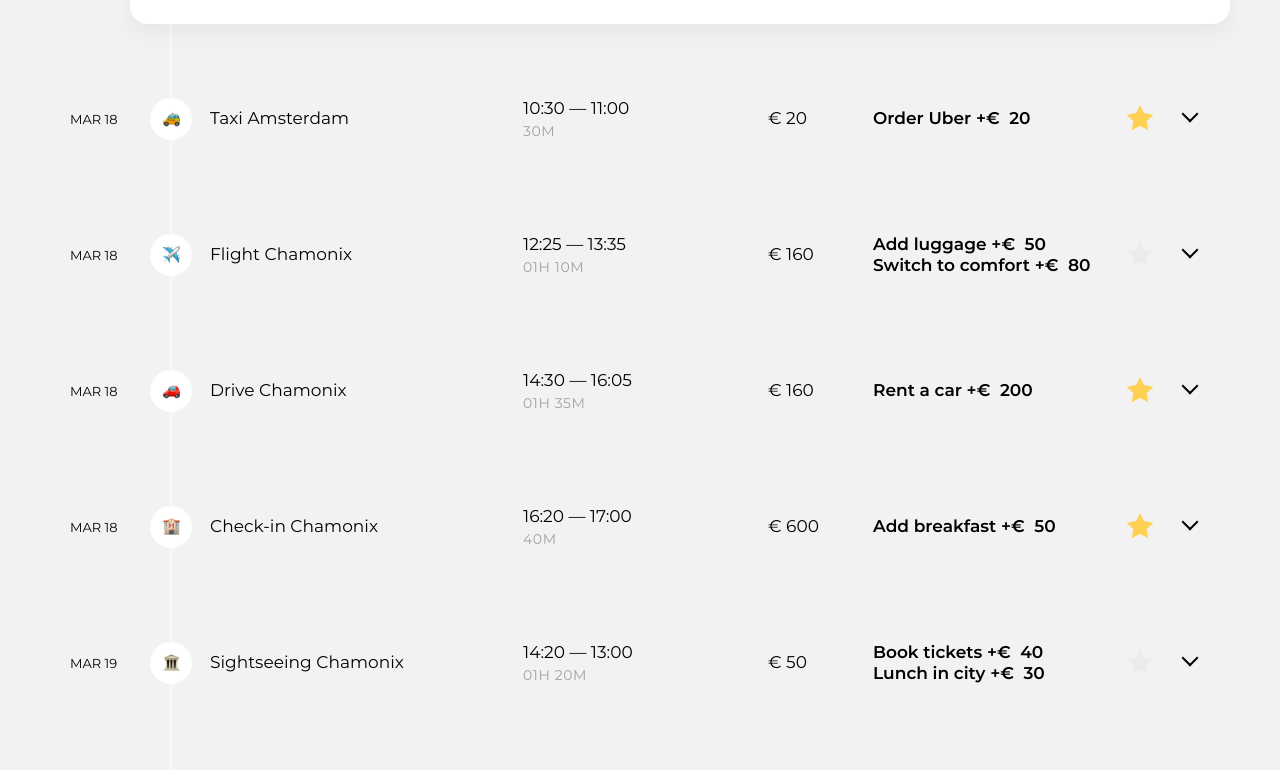
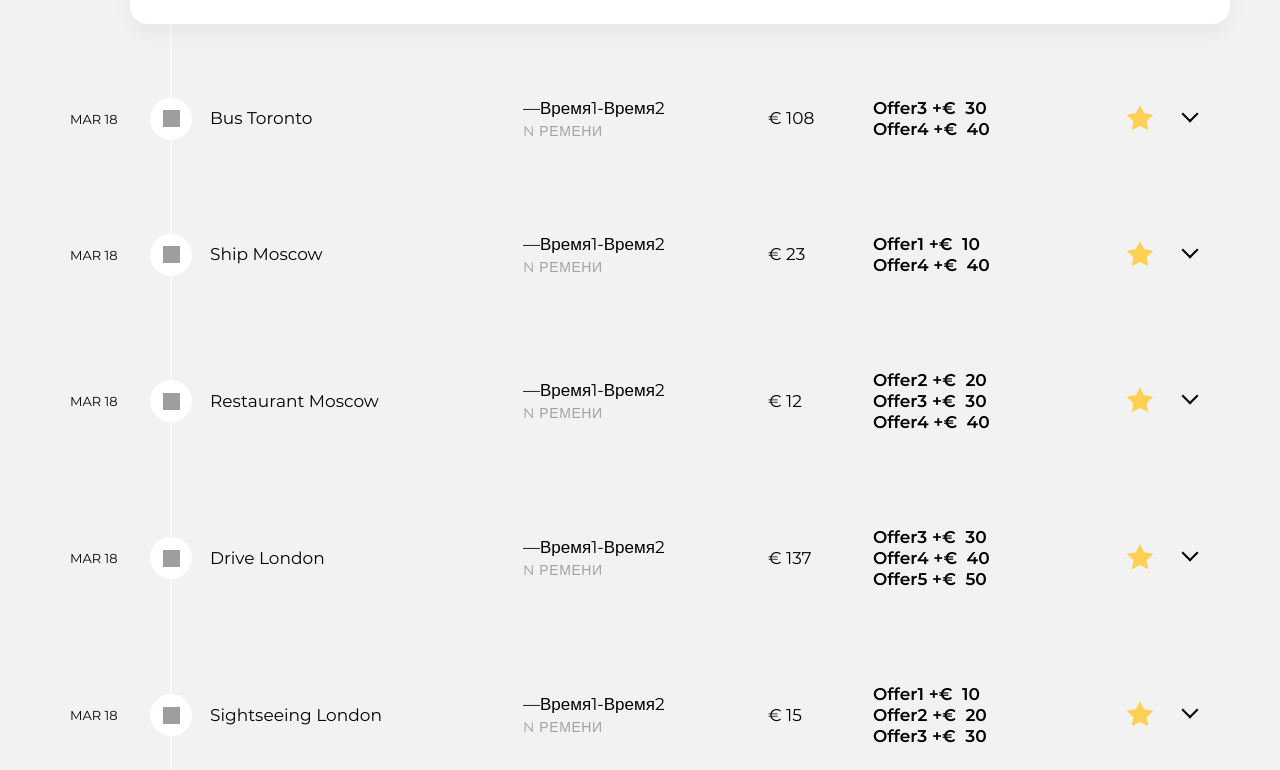
Before and after one commit to skrotikovsky/1941959-big-trip-1, a website built with webpack: page public/index.html in a window 1280 px wide. Shown: the part 1617-2387 px from the top of the page. Built offline with nearby package versions, Linux system fonts and the light colour scheme; grey boxes are pictures that could not be loaded.

Commit message:
внедрил моки в travelPoint

```diff
--- a/public/index.html
+++ b/public/index.html
@@ -41,6 +41,9 @@
 
         <!-- Контент -->
       </section>
+      <ul class="trip-events__list">
+
+      </ul>
     </div>
   </main>
   <script src="bundle.js"></script>
--- a/src/main.js
+++ b/src/main.js
@@ -1,4 +1,4 @@
-import {ContentList} from './view/content-list.js';
+//import {ContentList} from './view/content-list.js';
 import {ContentFilters} from './view/content-filters.js';
 import {HeadNavigation} from './view/head-navigation.js';
 import {HeadFilters} from './view/head-filters.js';
@@ -6,7 +6,8 @@ import {HeadInfo} from './view/head-info.js';
 import {AddNewPoint} from './view/add-new-point.js';
 import {AddWithoutDestination} from './view/add-without-destination.js';
 import {AddWithoutOffers} from './view/add-without-offers.js';
-import {travelPoint} from './mock/travel-point.js';
+import {travelPointMocks} from './mock/travel-point-mocks.js';
+import {TravelPoint} from './view/travel-point';
 
 const RenderPosition = {
   BEFOREBEGIN : 'beforebegin',
@@ -21,19 +22,16 @@ const renderTemplate = (container, template, place) => {
 
 const siteList = document.querySelector('.page-body');
 
-const headInfo =  document.querySelector('.trip-main');
+const headInfo =  siteList.querySelector('.trip-main');
 renderTemplate(headInfo, HeadInfo(), RenderPosition.AFTERBEGIN);
 
-const contentFilter =  document.querySelector('.trip-events');
+const contentFilter =  siteList.querySelector('.trip-events');
 renderTemplate(contentFilter, ContentFilters(), RenderPosition.AFTERBEGIN);
-
-const contentList =  document.querySelector('.trip-events');
-renderTemplate(contentList, ContentList(), RenderPosition.BEFOREEND);
 
 const siteFilterList = siteList.querySelector('.trip-controls__navigation');
 renderTemplate(siteFilterList, HeadNavigation(), RenderPosition.BEFOREEND);
 
-const headFilters =  document.querySelector('.trip-controls__filters');
+const headFilters =  siteList.querySelector('.trip-controls__filters');
 renderTemplate(headFilters, HeadFilters(), RenderPosition.BEFOREEND);
 
 const addNewPoint = siteList.querySelector('.trip-events__list');
@@ -45,12 +43,10 @@ renderTemplate(addWithoutDestination, AddWithoutDestination(), RenderPosition.BE
 const addWithoutOffers = siteList.querySelector('.trip-events__list');
 renderTemplate(addWithoutOffers, AddWithoutOffers(), RenderPosition.BEFOREBEGIN);
 
-//const addEventBtn = document.querySelector('.trip-main__event-add-btn');
-//const addNewPoint = siteList.querySelector('.trip-events__list');
-//addEventBtn.addEventListener('click', () => {
-//  renderTemplate(addNewPoint, AddNewPoint(), RenderPosition.BEFOREBEGIN);
-//  addEventBtn.style.disabled = true;
-//});
-const mocki = Array.from(Array(20),() => travelPoint());
+const mocki = Array.from(Array(5),() => travelPointMocks());
+console.log(mocki);
 
-console.log(mocki);
+for (const mockiKey of mocki) {
+  const travelPoint =  siteList.querySelector('.trip-events__list');
+  renderTemplate(travelPoint, TravelPoint(mockiKey), RenderPosition.BEFOREEND);
+}
--- a/src/mock/travel-point.js
+++ b/src/mock/travel-point-mocks.js
@@ -1,4 +1,5 @@
 import dayjs from 'dayjs';
+
 
 const getRandomInt = (max) => Math.floor(Math.random() * max);
 
@@ -50,24 +51,31 @@ const getChange = () => [getRandomInt(2),getRandomInt(24),getRandomInt(60)];
 const getDuration = () => {
   const gapArr = getChange();
   const newDate = dayjs().add(gapArr[0], 'day').add(gapArr[1], 'hour').add(gapArr[2], 'minute');
-  return dayjs().subtract(dayjs()).format('dd hh mm ss')//newDate.subtract(dayjs()).format(`hh${'Н '}mm${'М'}`);
+  debugger;
+  const alfa = dayjs();
+  const beta = alfa.clone();
+  const delta =  alfa.subtract(beta);
+  //newDate.subtract(dayjs()).format(`hh${'Н '}mm${'М'}`);
+
+  return delta.format('hh mm ss');
 };
 /*
-* СПРОСИТЬ КАК ДЕЛАТЬ ЭТИ ****** ВРЕМЕННЫЕ ПРОМЕЖУТКИ (КАК ВЫЧЕСТЬ ДАТУ ИЗ ДАТУ И ПОЛУЧИТЬ НАПРИМЕР 1Д 2Ч 45М
+* СПРОСИТЬ КАК ДЕЛАТЬ ЭТИ ****** ВРЕМЕННЫЕ ПРОМЕЖУТКИ (КАК ВЫЧЕСТЬ ДАТУ ИЗ ДАТЫ И ПОЛУЧИТЬ НАПРИМЕР 1Д 2Ч 45М
 *
 *
 *
 * */
 console.log(getDuration());
 
-export const travelPoint = () => ({
+export const travelPointMocks = () => ({
   travelPointTime: getDate(),
-  timeGap : null,
-  duration: null,
-  destination: getDestination(),
-  travelPointType: getPointType(),
-  description: getDescription(),
-  offers: getOffer(),
-  img: `http://picsum.photos/248/152?r=${getRandomInt(1000).toString()}`,
-  isFavorite: Boolean(getRandomInt(2)),
+  timeGap : 'Время1-Время2',
+  duration : 'n ремени',
+  destination : getDestination(),
+  travelPointType : getPointType(),
+  description : getDescription(),
+  offers : getOffer(),
+  price : getRandomInt(200) + 5,
+  img : `http://picsum.photos/248/152?r=${getRandomInt(1000).toString()}`,
+  isFavorite : Boolean(getRandomInt(2)),
 });
--- /dev/null
+++ b/src/view/travel-point.js
@@ -0,0 +1,51 @@
+//import {travelPointMocks} from '/src/mock/travel-point-mocks.js';
+//const pointData = travelPointMocks();
+
+const addOffer = (offer) => (`<li class="event__offer">
+                    <span class="event__offer-title">${offer[0]}</span>
+                    &plus;&euro;&nbsp;
+                    <span class="event__offer-price">${offer[1]}</span>
+                  </li>`
+);
+
+const parseOffer = (offers) => {
+  let liElems = ``;
+  for (const elem of Object.entries(offers)) {
+    liElems += addOffer(elem);
+  }
+  return liElems;
+};
+
+export const TravelPoint = (pointData) => (`<li class="trip-events__item">
+              <div class="event">
+                <time class="event__date" datetime="2019-03-18">MAR 18</time>
+                <div class="event__type">
+                  <img class="event__type-icon" width="42" height="42" src=${pointData.img} alt="Event type icon">
+                </div>
+                <h3 class="event__title">${pointData.travelPointType} ${pointData.destination}</h3>
+                <div class="event__schedule">
+                  <p class="event__time">
+                    <time class="event__start-time" datetime="2019-03-18T12:25"></time>
+                    &mdash;${pointData.timeGap}
+                    <time class="event__end-time" datetime="2019-03-18T13:35"></time>
+                  </p>
+                  <p class="event__duration">${pointData.duration}</p>
+                </div>
+                <p class="event__price">
+                  &euro;&nbsp;<span class="event__price-value">${pointData.price}</span>
+                </p>
+                <h4 class="visually-hidden">Offers:</h4>
+                <ul class="event__selected-offers">
+                  ${parseOffer(pointData.offers)}
+                </ul>
+                <button class="event__favorite-btn event__favorite-btn--active" type="button">
+                  <span class="visually-hidden">Add to favorite</span>
+                  <svg class="event__favorite-icon" width="28" height="28" viewBox="0 0 28 28">
+                    <path d="M14 21l-8.22899 4.3262 1.57159-9.1631L.685209 9.67376 9.8855 8.33688 14 0l4.1145 8.33688 9.2003 1.33688-6.6574 6.48934 1.5716 9.1631L14 21z"/>
+                  </svg>
+                </button>
+                <button class="event__rollup-btn" type="button">
+                  <span class="visually-hidden">Open event</span>
+                </button>
+              </div>
+            </li>`);
```
Also changed, not shown: package.json (+6 -6 lines), 1 other file. Lines whose indentation alone changed are shown as unchanged.
